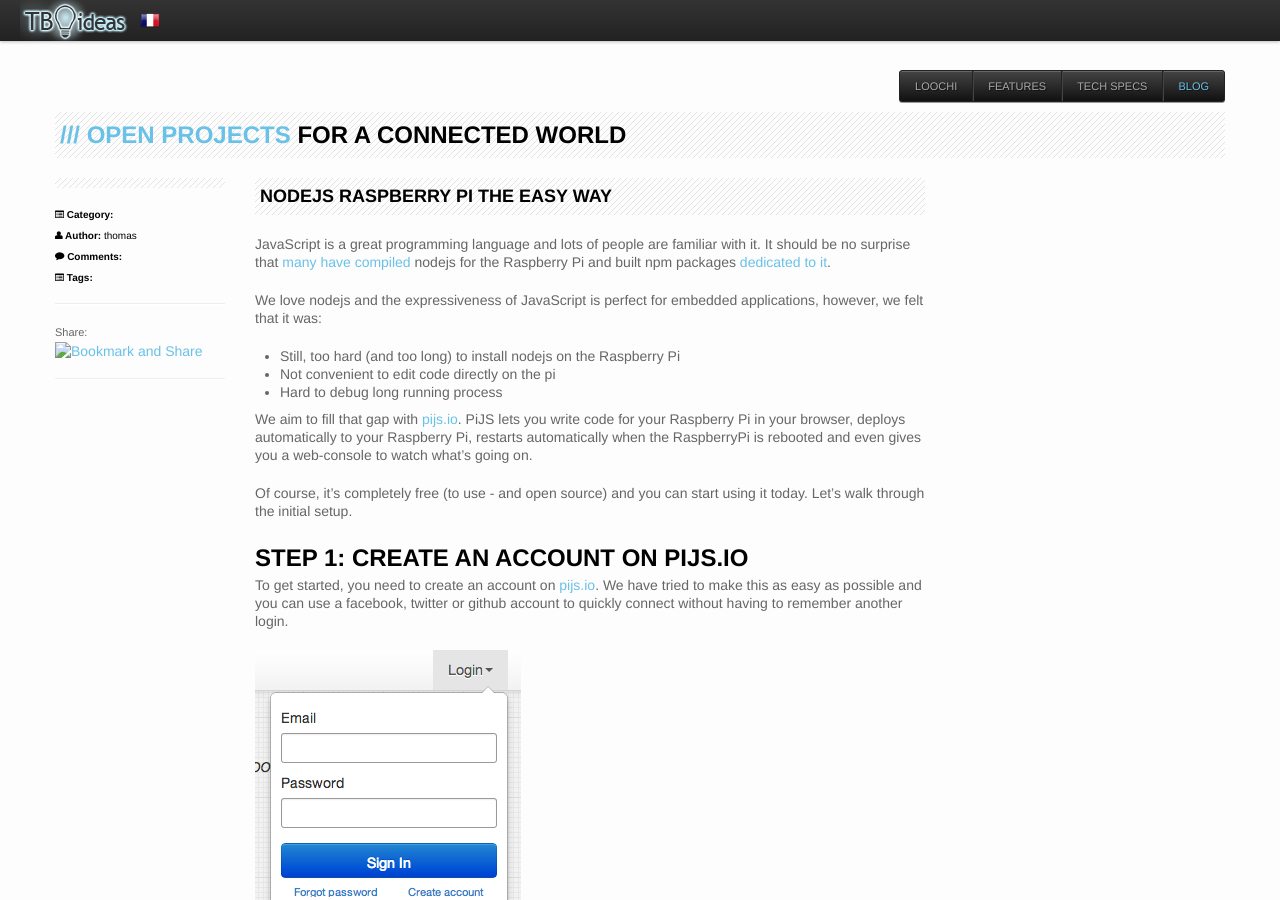
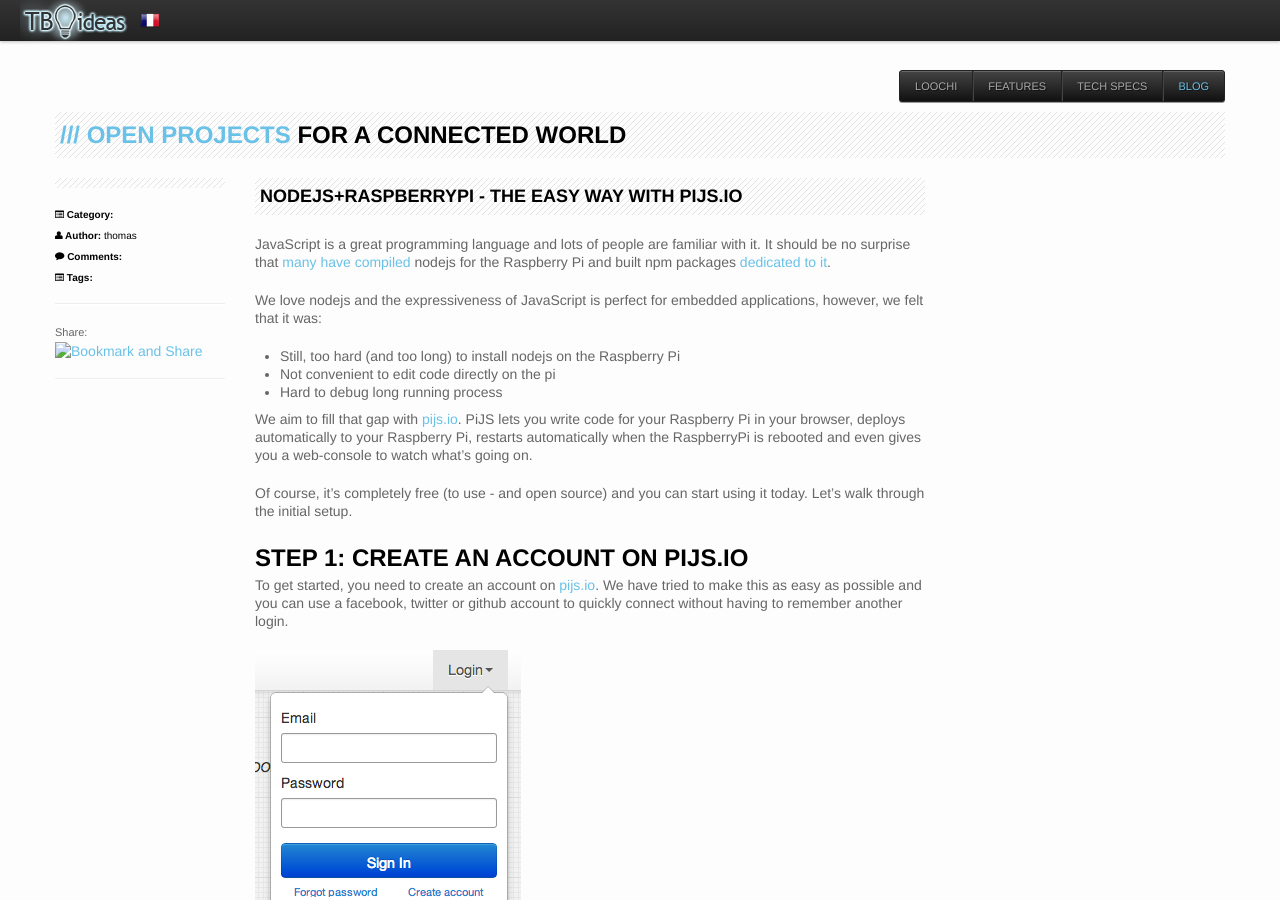
Before and after one commit to tbideas/tbideas.github.com, a Jekyll site: the page built from _posts/2013-04-03-NodeJS-Raspberry-Pi-The-easy-way.md, in a window 1280 px wide and 900 px high. Built offline with Jekyll 4.4.1, drawn with Linux system fonts in a browser that asks for light colours; nearby versions of some CDN libraries; library files that are not in the unit come from our copies; comment, search, counter and statistics services are not loaded; some of the changed lines change nothing that is shown.

Commit message:
editing title and description

```diff
--- a/_posts/2013-04-03-NodeJS-Raspberry-Pi-The-easy-way.md
+++ b/_posts/2013-04-03-NodeJS-Raspberry-Pi-The-easy-way.md
@@ -1,7 +1,8 @@
 ---
 layout: post
 author: thomas
-description: NodeJS+RaspberryPi - The easy way
+title: NodeJS+RaspberryPi - The easy way with pijs.io
+description: We love nodejs and wanted an easier way to use it to write programs for the Raspberry Pi. pijs.io let's you run programs on your raspberry pi from your browser.
 ---
 
 JavaScript is a great programming language and lots of people are familiar with it. It should be no surprise that [many][nodepi1] [have][nodepi2] [compiled][nodepi3] nodejs for the Raspberry Pi and built npm packages [dedicated to it][npmpi1].
```
